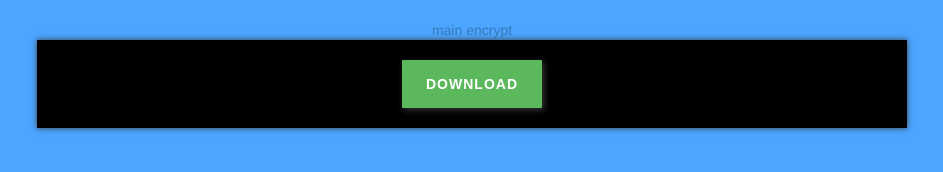
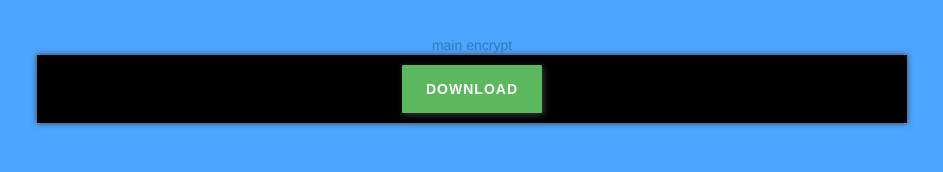
Before and after one commit to flashtwo/salty-bits, a plain HTML site: page index.html at #!/encrypt in a window 1280 px wide. Shown: the whole page, without its empty margins (168-1111 px from the left). Drawn offline with nearby package versions, Linux system fonts and the light colour scheme; some packages are replaced by stand-ins of ours.

Commit message:
quick commit

```diff
--- a/index.html
+++ b/index.html
@@ -27,10 +27,11 @@
 				</nav>
 			</div>
 		</header>
-		<div id="wrapper" class="container" ui-view>
-			<section class="content front">
+		<div id="wrapper" class="container">
+			<ui-view></ui-view>
+			<!-- <section class="content front">
 				<h1>hi im content</h1>
-			</section>
+			</section> -->
 		</div>
 	</body>
 	<footer></footer>
--- a/resources/css/main.css
+++ b/resources/css/main.css
@@ -5,21 +5,21 @@ body {
 	background-color: #4CA5FF;
     /*background-color: #3A3839;*/
     text-align: center;
-    padding-left: 15px;
-    padding-right: 15px;
+    padding: 15px;
     height: 100%;
     width: 100%;
     position: absolute;
+
 }
 
 #wrapper, .container {
     font-family: sans-serif;
-    width: 80%;
-    margin: 0 auto;
+    /*margin: 0 auto;*/
     /*box-shadow: 0px 0px 6px 0 #3a3839;*/
     min-height: 80%;
     min-width: 250px;
     max-width: 900px;
+    max-height: 80%;
     /*border-radius: 2px;*/
                 /*background-color: #FF797C;*/
                 /*background: #07B299;*/
@@ -44,9 +44,17 @@ body {
     min-height: 80%;
     min-width: 250px;
     max-width: 900px;
-    margin: 0 auto;
-    padding: 20px;
+    /*margin: 0 auto;*/
+    padding: 10px;
     background-color: black;
+}
+
+#encryptStyle {
+    background-color: lightgreen;
+}
+
+#decryptStyle {
+    background-color: purple;
 }
 
 #inputPassword {
--- a/resources/partials/encrypt.html
+++ b/resources/partials/encrypt.html
@@ -1,3 +1,3 @@
-<section class="content">
+<section id="wrapper" class="content">
 	<a type="button" class="download btn btn-success">DOWNLOAD</a>
 </section>
```
Also changed, not shown: resources/partials/main.html (+1 -1 lines).
